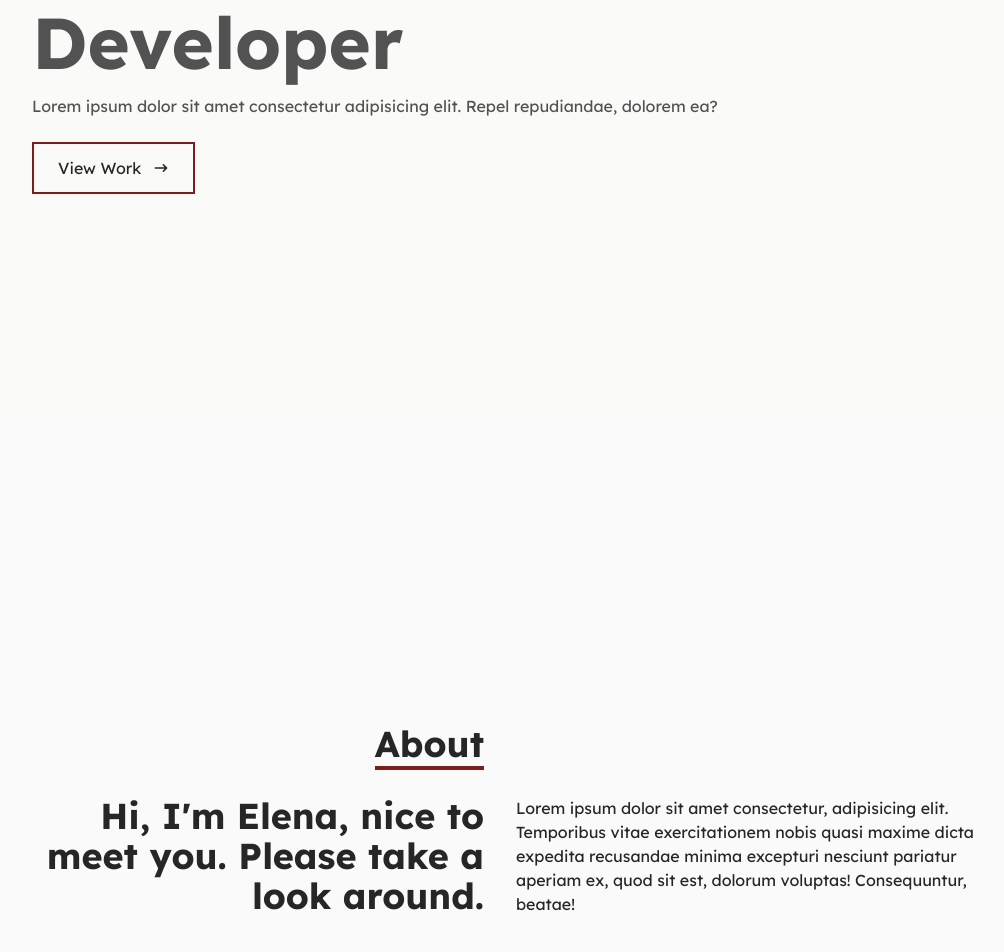
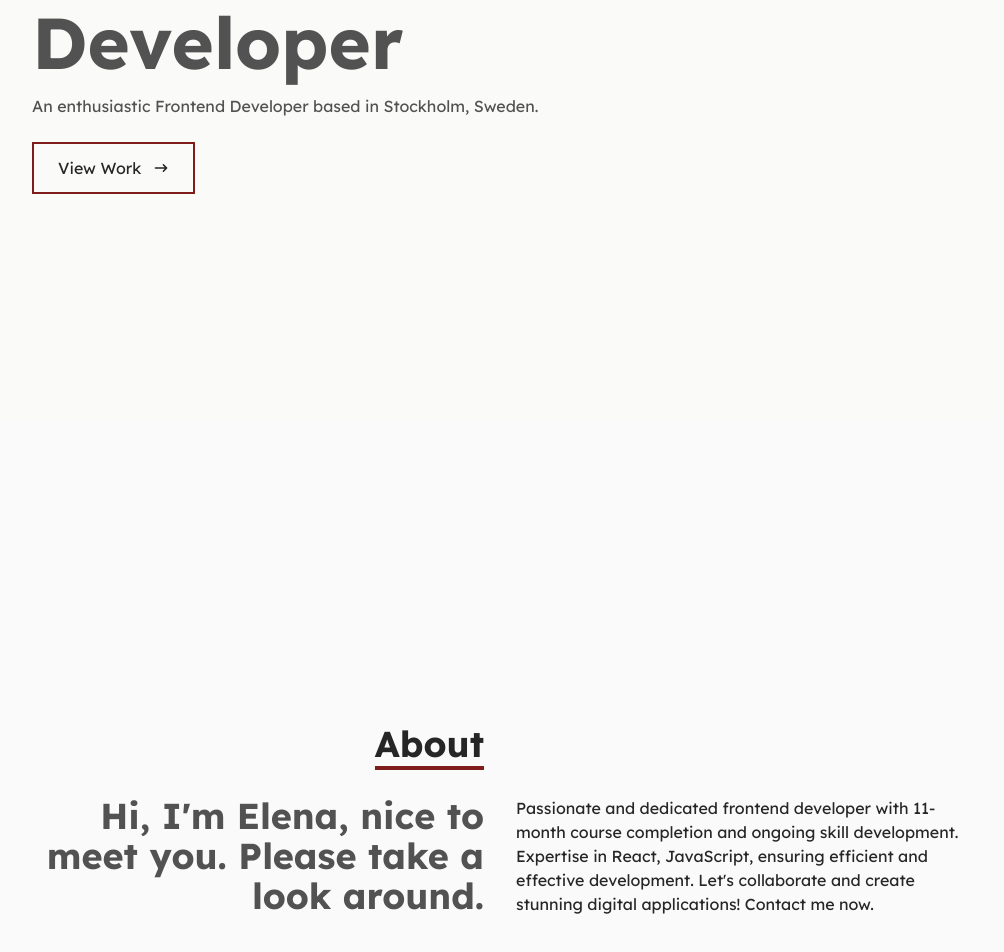
Before and after one commit to elen-oz/portfolio-app, a React (Vite) app: page / in a window 1280 px wide. Shown: the part 380-1332 px from the top of the page, without its empty margins (140-1144 px from the left). Built offline with nearby package versions, Linux system fonts and the light colour scheme.

Commit message:
add content

```diff
--- a/src/components/About.jsx
+++ b/src/components/About.jsx
@@ -15,13 +15,16 @@ const About = () => {
         </div>
         <div className='max-w-[1000px] w-full grid sm:grid-cols-2 gap-8 px-4'>
           <div className='sm:text-right text-4xl font-bold'>
-            <p>Hi, I'm Elena, nice to meet you. Please take a look around.</p>
+            <p className='text-neutral-600'>
+              Hi, I'm Elena, nice to meet you. Please take a look around.
+            </p>
           </div>
           <div>
             <p>
-              Lorem ipsum dolor sit amet consectetur, adipisicing elit. Temporibus vitae
-              exercitationem nobis quasi maxime dicta expedita recusandae minima excepturi nesciunt
-              pariatur aperiam ex, quod sit est, dolorum voluptas! Consequuntur, beatae!
+              Passionate and dedicated frontend developer with 11-month course completion and
+              ongoing skill development. Expertise in React, JavaScript, ensuring efficient and
+              effective development. Let's collaborate and create stunning digital applications!
+              Contact me now.
             </p>
           </div>
         </div>
--- a/src/components/Home.jsx
+++ b/src/components/Home.jsx
@@ -14,7 +14,7 @@ const Home = () => {
           I'm a Frontend Developer
         </h2>
         <p className='text-neutral-600 py-4 max-w-[700px]'>
-          Lorem ipsum dolor sit amet consectetur adipisicing elit. Repel repudiandae, dolorem ea?
+          An enthusiastic Frontend Developer based in Stockholm, Sweden.
         </p>
         <div>
           <button className='text-neutral-800 group border-2 px-6 py-3 my-2 flex items-center border-red-900 hover:text-stone-50 hover:bg-red-900 hover:border-red-900'>
```
